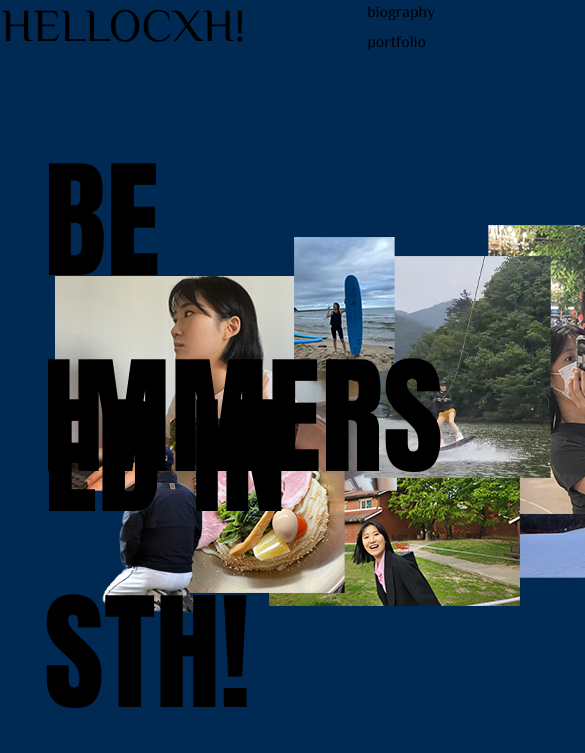
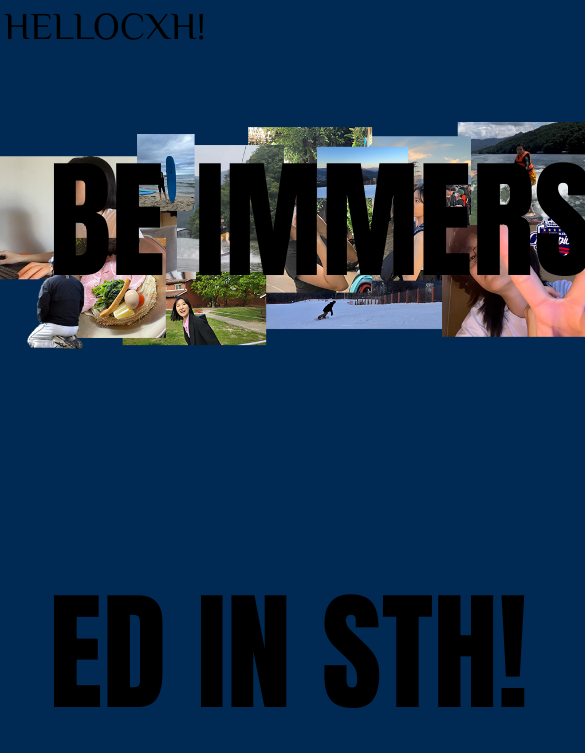
Before and after one commit to cHynekim/introWithAnime, a plain HTML site: page index.html in a window 390 px wide. Shown: the top 753 px of the page, 585 px wide, since content can reach past the window. Drawn offline with Linux system fonts and the light colour scheme; a web font is replaced by a local one.

Commit message:
Update style.css

```diff
--- a/style.css
+++ b/style.css
@@ -29,7 +29,7 @@ body{
 }
 header .logo{
     float: left;
-    width: 17%;
+    width: 250px;
     height: 100%;
     /* background-color: midnightblue; */
 }
@@ -41,13 +41,13 @@ header .logo{
 }
 header .menu{
     float: right;
-    width: 13%;
+    width: 200px;
     height: 100%;
     /* background-color: cadetblue; */
 }
 .menu > ul{
     float: right;
-    width: 45%;
+    width: 90px;
     height: 100%;
 }
 .menu > ul > li{
@@ -55,6 +55,7 @@ header .menu{
     height: 50%;
     /* background-color: azure; */
     padding-right: 5%;
+    font-size: 16px;
     text-align: right;
     line-height: 150%;
     cursor: pointer;
@@ -66,8 +67,8 @@ header .menu{
 .submenu{
     position: absolute;
     top: 0%;
-    left: -122%;
-    width: 122%;
+    left: -100px;
+    width: 100px;
     height: auto;
     display: none;
     background-color: rgba(250, 250, 250, 0.4);
@@ -84,31 +85,57 @@ main{
     height: 93%;
 }
 .banner{
-    position: relative;
+    position: absolute;
     top: 8%;
-    width: 90%;
+    width: 100%;
     height: 80%;
     /* background-color: aliceblue; */
 }
-.banner .mainText{
+.mainText{
     position: absolute;
     font-family: 'Anton', sans-serif;
     font-size: 130px;
     opacity: 0;
     transition: 3s;
 }
-.banner .fir{
-    left: -5%;
+.fir{
+    left: 0%;
     top: 0%;
 }
-.banner .sec{
-    right: -5%;
+.sec{
+    right: 0%;
     bottom: 0%;
 }
+.img{
+    display: flex;
+    flex-direction: column;
+    justify-content: space-evenly;
+}
 .banner img{
-    position: absolute;
-    top: 15%;
-    left: 10%;
+    width: 75%;
 }
 
-/*min-width 값 주기*/
+@media screen and (max-width : 980px) and (min-width : 701px) {
+    .banner img{
+        width: 90%;
+    }
+}
+@media screen and (max-width : 700px) {
+    #wrap > header{
+        width: 700px;
+    }
+    header .logo{
+        width: 200px;
+    }
+    .logo a{
+        font-size: 38px;
+        line-height: 140%;
+    }
+    .banner{
+        width: 700px;
+    }
+    .banner img{
+        width: 630px;
+    }
+
+}
```
